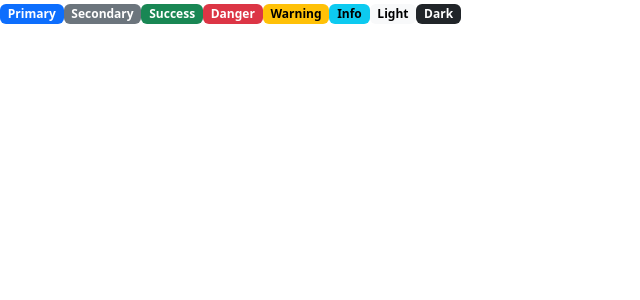
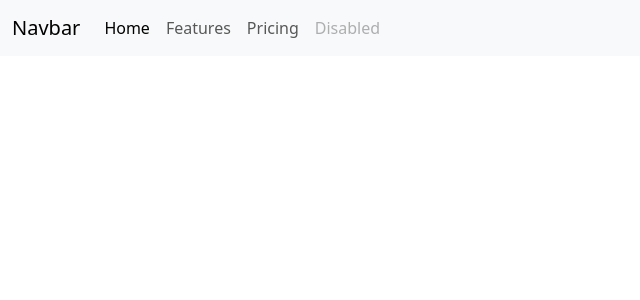
Before and after one commit to VICENTEEC/ClasesVuePresente, a Vue app in the folder frontend/: page / in a window 1280 px wide. Shown: the top 300 px of the page, without its empty margins (0-640 px from the left). Built offline with nearby package versions, Linux system fonts and the light colour scheme.

Commit message:
Añadir NAvBar

```diff
--- a/frontend/src/App.vue
+++ b/frontend/src/App.vue
@@ -1,10 +1,14 @@
+<script>
+import NavBar from "@/components/navegacion/NavBar.vue";
+
+export default {
+  components: { NavBar },
+};
+</script>
 <template>
-  <span class="badge text-bg-primary">Primary</span>
-  <span class="badge text-bg-secondary">Secondary</span>
-  <span class="badge text-bg-success">Success</span>
-  <span class="badge text-bg-danger">Danger</span>
-  <span class="badge text-bg-warning">Warning</span>
-  <span class="badge text-bg-info">Info</span>
-  <span class="badge text-bg-light">Light</span>
-  <span class="badge text-bg-dark">Dark</span>
+  <div class="app-container">
+    <NavBar></NavBar>
+  </div>
 </template>
+
+<style scoped></style>
--- /dev/null
+++ b/frontend/src/components/navegacion/NavBar.vue
@@ -0,0 +1,26 @@
+<template>
+    <nav class="navbar navbar-expand-lg bg-body-tertiary">
+  <div class="container-fluid">
+    <a class="navbar-brand" href="#">Navbar</a>
+    <button class="navbar-toggler" type="button" data-bs-toggle="collapse" data-bs-target="#navbarNav" aria-controls="navbarNav" aria-expanded="false" aria-label="Toggle navigation">
+      <span class="navbar-toggler-icon"></span>
+    </button>
+    <div class="collapse navbar-collapse" id="navbarNav">
+      <ul class="navbar-nav">
+        <li class="nav-item">
+          <a class="nav-link active" aria-current="page" href="#">Home</a>
+        </li>
+        <li class="nav-item">
+          <a class="nav-link" href="#">Features</a>
+        </li>
+        <li class="nav-item">
+          <a class="nav-link" href="#">Pricing</a>
+        </li>
+        <li class="nav-item">
+          <a class="nav-link disabled" aria-disabled="true">Disabled</a>
+        </li>
+      </ul>
+    </div>
+  </div>
+</nav>
+</template>
```
